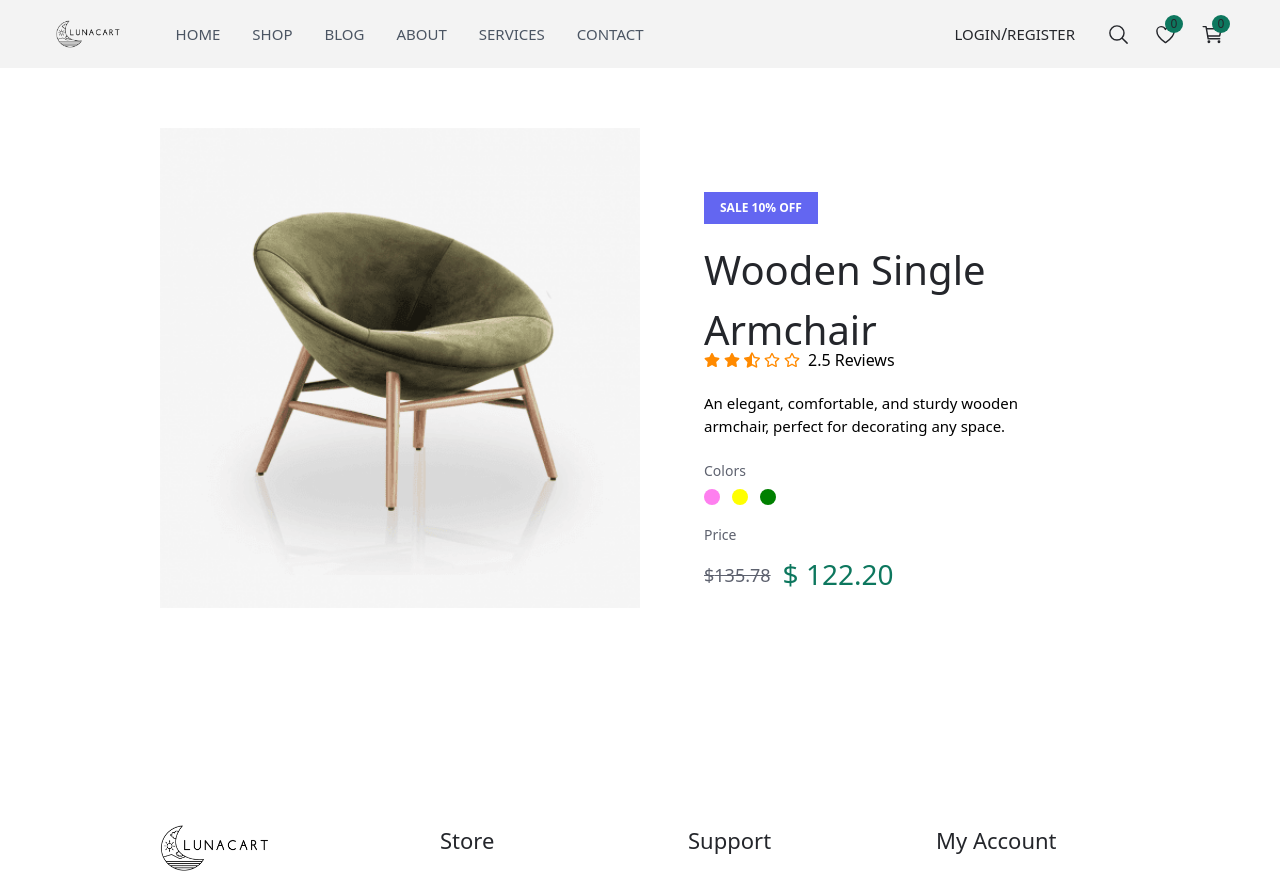
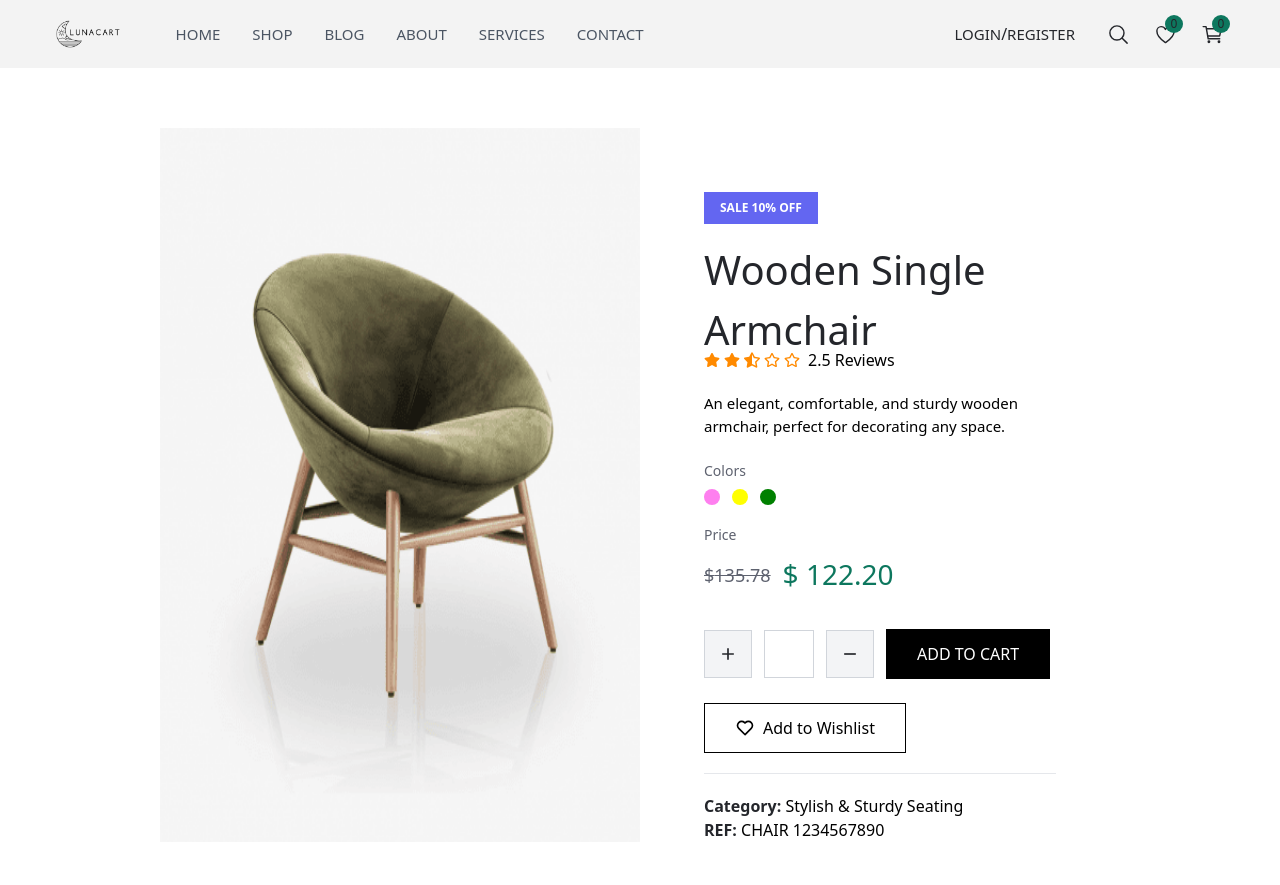
Before and after one commit to gabriellamsa/ecommerce-website, a React (Vite) app: page /product-details/1 in a window 1280 px wide. Shown: the top 885 px of the page. Built offline with nearby package versions, Linux system fonts and the light colour scheme.

Commit message:
feat: improve product detail layout and add cart/wishlist buttons

```diff
--- a/src/screen/product/ProductDetails.jsx
+++ b/src/screen/product/ProductDetails.jsx
@@ -7,6 +7,7 @@ import {
 } from "../../components/common/CustomComponents";
 import { RenderRatingStars } from "../../components/product/ProductCard";
 import { useState } from "react";
+import { BiHeart, BiMinus, BiPlus } from "react-icons/bi";
 
 const colorsValue = {
   red: "#fe7fef",
@@ -80,7 +81,6 @@ export const ProductDetail = () => {
             </div>
             <p className="text-[15px]">{description}</p>
             <br />
-
             <div>
               <Caption>Colors</Caption>
               <div className="flex items-center gap-3 mt-5">
@@ -111,6 +111,35 @@ export const ProductDetail = () => {
                 </Title>
               </div>
             </div>
+            <br />
+            <div className="flex items-center gap-3">
+              <button className="w-12 h-12 grid place-items-center bg-gray-100 text-primary border border-gray-300">
+                <BiPlus size={20} />
+              </button>
+              <input
+                type="text"
+                value="1"
+                className="w-12 h-12 text-primary outline-none border border-gray-300 px-6"
+              />
+              <button className="w-12 h-12 grid place-items-center bg-gray-100 text-primary border border-gray-300">
+                <BiMinus size={20} />
+              </button>
+              <button className="primary-btn">ADD TO CART</button>
+            </div>
+            <div className="flex items-center gap-3 mt-6">
+              <button className="flex items-center gap-2 secondary-btn">
+                <BiHeart size={20} />
+                Add to Wishlist
+              </button>
+            </div>
+            <hr className="my-5" />
+            <label htmlFor="">
+              <span className="text-primary font-bold">Category: </span>Stylish
+              & Sturdy Seating
+            </label>
+            <br />
+            <label className="text-primary font-bold">REF: </label>CHAIR
+            1234567890
           </div>
         </div>
       </section>
```
